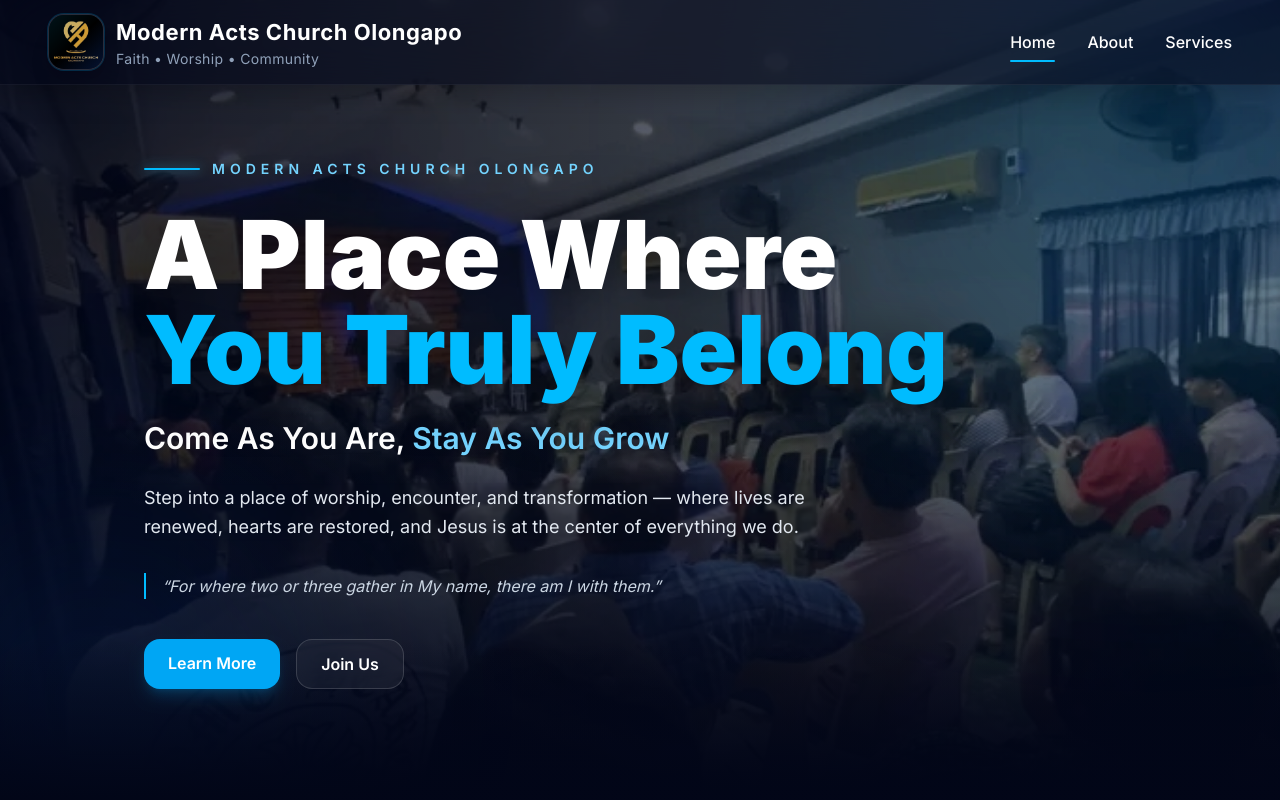
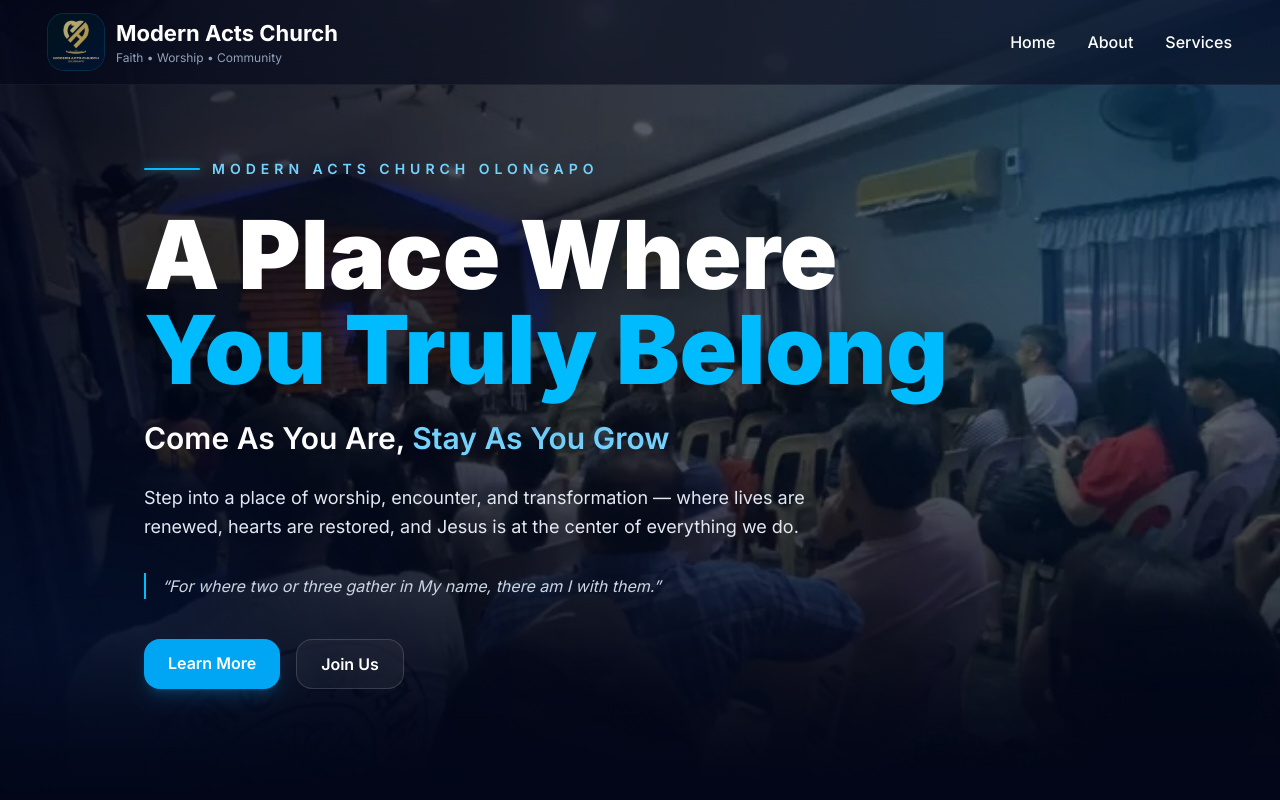
Before and after one commit to Dave-Bug/modern-acts-church, a React (Vite) app: page / in a window 1280 px wide. Shown: the top 800 px of the page. Built offline with nearby package versions, Linux system fonts and the light colour scheme.

Commit message:
Fix navbar easter egg bugs and optimize dependencies

```diff
--- a/src/component/layout/Navbar.jsx
+++ b/src/component/layout/Navbar.jsx
@@ -1,178 +1,149 @@
-import { useEffect, useState } from "react";
-
+import { useEffect, useState, useRef } from "react";
 import { FaBars, FaTimes } from "react-icons/fa";
-
 import { Link, useLocation } from "react-router-dom";
-
 import Container from "./Container";
-
 import logo from "../../assets/logo.jpg";
 
 export default function Navbar() {
   const location = useLocation();
 
   const [active, setActive] = useState("home");
-  const [typed, setTyped] = useState("");
-  const [showMinistries, setShowMinistries] = useState(false);
+  const [showMinistries, setShowMinistries] = useState(() => {
+    return localStorage.getItem("maco_unlocked") === "true";
+  });
   const [menuOpen, setMenuOpen] = useState(false);
 
-  // ✅ long press timer state
-  const [pressTimer, setPressTimer] = useState(null);
+  const tapCount = useRef(0);
+  const tapTimeout = useRef(null);
 
   // Active Scroll Detection
   useEffect(() => {
-    if (location.pathname === "/ministries") {
-      setActive("ministries");
-      return;
-    }
-
     const sections = ["home", "about", "services"];
 
     const handleScroll = () => {
       let current = "home";
-
       sections.forEach((id) => {
         const el = document.getElementById(id);
-
-        if (el) {
+        if (!el) return;
         const top = el.getBoundingClientRect().top;
-
-          if (top <= 180) {
-            current = id;
-          }
-        }
+        if (top <= 180) current = id;
       });
-
       setActive(current);
     };
 
   window.addEventListener("scroll", handleScroll);
     handleScroll();
-
-    return () =>
-      window.removeEventListener("scroll", handleScroll);
+    return () => window.removeEventListener("scroll", handleScroll);
   }, [location.pathname]);
 
-  // Secret keyboard unlock
+  const unlock = () => {
+    setShowMinistries(true);
+    localStorage.setItem("maco_unlocked", "true");
+  };
+
+  // FIX #2: Desktop secret using functional updates to avoid dependency re-renders
   useEffect(() => {
     const targetWord = "maco";
 
     const handleKeyDown = (e) => {
       const char = e.key.toLowerCase();
-
       if (/^[a-z0-9]$/.test(char)) {
-        const newTyped = typed + char;
-        setTyped(newTyped);
+        setTyped((prevTyped) => {
+          const newTyped = prevTyped + char;
 
           if (newTyped.endsWith(targetWord)) {
-          setShowMinistries(true);
-          setTyped("");
+            unlock();
+            return "";
           }
 
-        if (newTyped.length > targetWord.length) {
-          setTyped(newTyped.slice(-targetWord.length));
-        }
+          return newTyped.slice(-targetWord.length);
+        });
       }
     };
 
     window.addEventListener("keydown", handleKeyDown);
     return () => window.removeEventListener("keydown", handleKeyDown);
-  }, [typed]);
+  }, []); // Empty dependency array means this listener mounts exactly once!
 
-  // ✅ LONG PRESS FUNCTIONS (mobile unlock)
-  const handleLongPressStart = () => {
-    const timer = setTimeout(() => {
-      setShowMinistries(true);
-    }, 3000); // 3 seconds hold
+  // FIX #1: Cleaned up tap logic to prevent accidental navigation
+  const handleLogoTap = (e) => {
+    e.preventDefault();
+    e.stopPropagation();
 
-    setPressTimer(timer);
-  };
+    tapCount.current += 1;
+    clearTimeout(tapTimeout.current);
 
-  const handleLongPressEnd = () => {
-    if (pressTimer) {
-      clearTimeout(pressTimer);
-      setPressTimer(null);
+    tapTimeout.current = setTimeout(() => {
+      tapCount.current = 0;
+    }, 2000);
+
+    if (tapCount.current >= 3) {
+      unlock();
+      tapCount.current = 0;
     }
   };
 
+  const linkClass = (id) =>
+    `relative py-1 transition-all duration-300 font-medium ${
+      active === id ? "text-sky-400" : "text-white/80 hover:text-sky-300"
+    }`;
+
   const navItems = [
-    { id: "home", label: "Home", href: "/#home" },
-    { id: "about", label: "About", href: "/#about" },
+    { id: "home",     label: "Home",     href: "/#home"     },
+    { id: "about",    label: "About",    href: "/#about"    },
     { id: "services", label: "Services", href: "/#services" },
   ];
 
-  const linkClass = (id) =>
-    `relative py-1 transition-all duration-300 font-medium ${
-      active === id
-        ? "text-sky-400"
-        : "text-white/80 hover:text-sky-300"
-    }`;
-
   return (
-    <nav className="fixed top-0 left-0 w-full z-50 bg-slate-950/55 backdrop-blur-2xl border-b border-white/5 shadow-[0_8px_30px_rgb(0,0,0,0.25)]">
+    <nav className="fixed top-0 left-0 w-full z-50 bg-slate-950/55 backdrop-blur-2xl border-b border-white/5">
       <Container>
         <div className="flex items-center justify-between h-[72px] md:h-[84px]">
 
-          {/* Logo */}
-          <Link to="/" className="flex items-center gap-3 group">
-
-            <div className="relative w-11 h-11 md:w-14 md:h-14 rounded-2xl overflow-hidden border border-white/10 bg-white/5 shadow-xl ring-1 ring-sky-400/20 transition-all duration-500 group-hover:ring-sky-400/40 group-hover:scale-105">
+          {/* Brand Area Container */}
+          <div className="flex items-center gap-3 group">
+            {/* FIX #1 continued: Button wrapping the interactive logo image instead of nesting inside <Link> */}
+            <button
+              onClick={handleLogoTap}
+              className="relative w-11 h-11 md:w-14 md:h-14 rounded-2xl overflow-hidden border border-white/10 bg-white/5 ring-1 ring-sky-400/20 focus:outline-none"
+              aria-label="Secret Logo Unlock"
+            >
               <img
                 src={logo}
-                alt="Church Logo"
+                alt="Logo"
                 className="w-full h-full object-cover scale-110"
               />
+              <div className="absolute inset-0 bg-gradient-to-br from-sky-400/10 to-blue-600/20" />
+            </button>
 
-              <div className="absolute inset-0 bg-gradient-to-br from-sky-400/10 via-transparent to-blue-600/20" />
-            </div>
-
-            <div className="leading-tight">
-              <h1 className="text-white font-bold tracking-wide text-sm sm:text-base md:text-[22px]">
-                Modern Acts Church Olongapo
+            {/* Clicking text still takes desktop users home safely */}
+            <Link to="/" className="leading-tight">
+              <h1 className="text-white font-bold text-sm md:text-[22px]">
+                Modern Acts Church
               </h1>
-
-              <p className="text-slate-400 text-[10px] sm:text-xs md:text-sm tracking-wide">
+              <p className="text-slate-400 text-xs">
                 Faith • Worship • Community
               </p>
+            </Link>
           </div>
-          </Link>
 
           {/* Desktop Nav */}
           <div className="hidden md:flex items-center gap-8">
             {navItems.map((item) => (
               <a key={item.id} href={item.href} className={linkClass(item.id)}>
                 {item.label}
-
-                <span
-                  className={`absolute left-0 -bottom-1 h-[2px] bg-sky-400 rounded-full transition-all duration-300 ${
-                    active === item.id ? "w-full opacity-100" : "w-0 opacity-0"
-                  }`}
-                />
               </a>
             ))}
-
             {showMinistries && (
               <Link to="/ministries" className={linkClass("ministries")}>
-                Ministries
-
-                <span
-                  className={`absolute left-0 -bottom-1 h-[2px] bg-sky-400 rounded-full transition-all duration-300 ${
-                    active === "ministries" ? "w-full opacity-100" : "w-0 opacity-0"
-                  }`}
-                />
+                {item.label || "Ministries"}
               </Link>
             )}
           </div>
 
-          {/* Mobile Button */}
+          {/* Mobile Menu Button */}
           <button
             onClick={() => setMenuOpen(!menuOpen)}
-            onTouchStart={handleLongPressStart}
-            onTouchEnd={handleLongPressEnd}
-            onMouseDown={handleLongPressStart}
-            onMouseUp={handleLongPressEnd}
-            onMouseLeave={handleLongPressEnd}
-            className="md:hidden text-white text-xl w-10 h-10 rounded-xl bg-white/5 border border-white/10 flex items-center justify-center hover:bg-white/10 transition-all"
+            className="md:hidden text-white w-10 h-10 flex items-center justify-center rounded-xl bg-white/5 border border-white/10"
           >
             {menuOpen ? <FaTimes /> : <FaBars />}
           </button>
@@ -180,28 +151,22 @@ export default function Navbar() {
 
         {/* Mobile Menu */}
         {menuOpen && (
-          <div className="md:hidden mb-5 rounded-3xl border border-white/10 bg-slate-900/95 backdrop-blur-2xl shadow-2xl p-5 flex flex-col gap-5">
-
+          <div className="md:hidden mt-3 mb-5 p-5 rounded-3xl bg-slate-900/95 border border-white/10 flex flex-col gap-5">
             {navItems.map((item) => (
               <a
                 key={item.id}
                 href={item.href}
                 onClick={() => setMenuOpen(false)}
-                className={`text-sm font-medium transition ${
-                  active === item.id ? "text-sky-400" : "text-white/80"
-                }`}
+                className={linkClass(item.id)}
               >
                 {item.label}
               </a>
             ))}
-
             {showMinistries && (
               <Link
                 to="/ministries"
                 onClick={() => setMenuOpen(false)}
-                className={`text-sm font-medium ${
-                  active === "ministries" ? "text-sky-400" : "text-white/80"
-                }`}
+                className={linkClass("ministries")}
               >
                 Ministries
               </Link>
```
Lines whose indentation alone changed are shown as unchanged.
